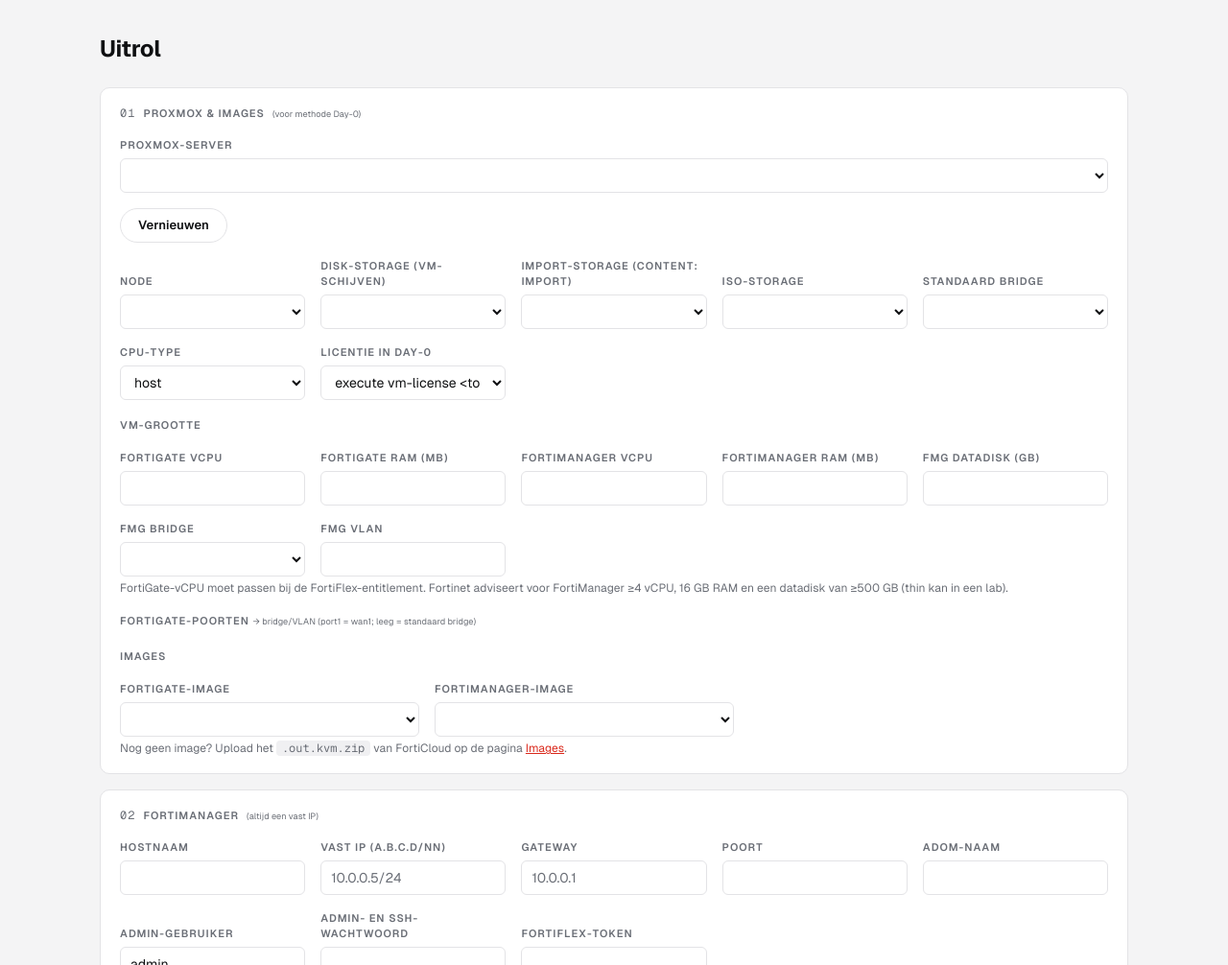
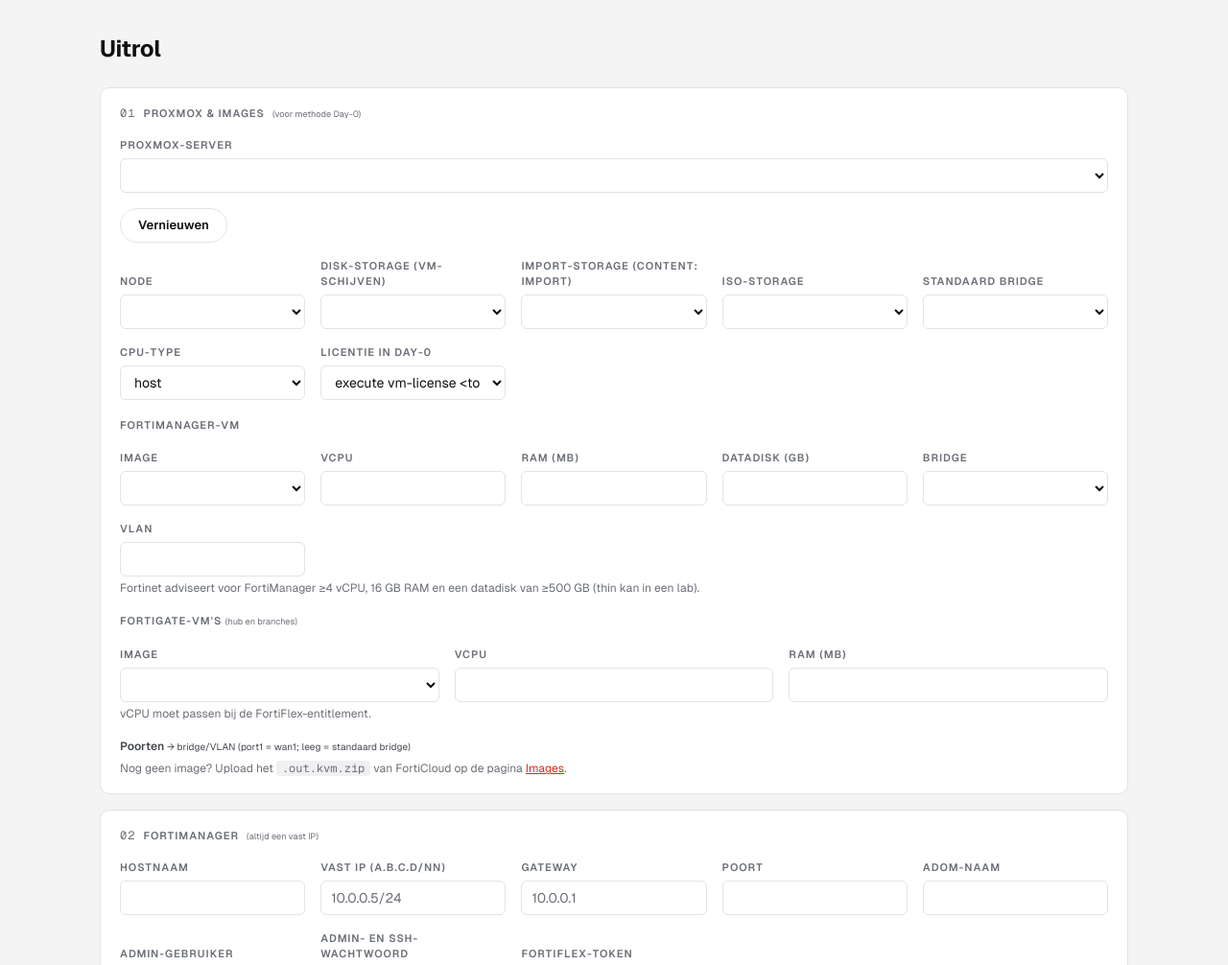
Before and after one commit to s-ruiter/fgt-sdwan-provision, a plain HTML site: page static/index.html in a window 1280 px wide. Shown: the part 94-1100 px from the top of the page at 96% size. Drawn offline with Linux system fonts and the light colour scheme; no server answers.

Commit message:
UI: separate FortiManager-VM and FortiGate-VM hardware blocks (image, vCPU, RAM, disk/ports) in the Proxmox card

```diff
--- a/static/index.html
+++ b/static/index.html
@@ -42,24 +42,26 @@
           <div class="f"><label>CPU-type</label><select id="pve_cpu"><option>host</option><option>x86-64-v2-AES</option><option>x86-64-v3</option><option>kvm64</option></select></div>
           <div class="f"><label>Licentie in Day-0</label><select id="pve_lic"><option value="cli">execute vm-license &lt;token&gt; (aanbevolen)</option><option value="mime">MIME + LICENSE-TOKEN (optioneel)</option></select></div>
         </div>
-        <h3>VM-grootte</h3>
+        <h3>FortiManager-VM</h3>
         <div class="fields">
-          <div class="f"><label>FortiGate vCPU</label><input id="fgt_cores" type="number"></div>
-          <div class="f"><label>FortiGate RAM (MB)</label><input id="fgt_mem" type="number"></div>
-          <div class="f"><label>FortiManager vCPU</label><input id="fmg_cores" type="number"></div>
-          <div class="f"><label>FortiManager RAM (MB)</label><input id="fmg_mem" type="number"></div>
-          <div class="f"><label>FMG datadisk (GB)</label><input id="fmg_disk" type="number"></div>
-          <div class="f"><label>FMG bridge</label><select id="fmg_br"></select></div>
-          <div class="f"><label>FMG VLAN</label><input id="fmg_vlan" type="number"></div>
+          <div class="f"><label>Image</label><select id="img_fmg"></select></div>
+          <div class="f"><label>vCPU</label><input id="fmg_cores" type="number"></div>
+          <div class="f"><label>RAM (MB)</label><input id="fmg_mem" type="number"></div>
+          <div class="f"><label>Datadisk (GB)</label><input id="fmg_disk" type="number"></div>
+          <div class="f"><label>Bridge</label><select id="fmg_br"></select></div>
+          <div class="f"><label>VLAN</label><input id="fmg_vlan" type="number"></div>
         </div>
-        <div class="hint">FortiGate-vCPU moet passen bij de FortiFlex-entitlement. Fortinet adviseert voor FortiManager &ge;4 vCPU, 16 GB RAM en een datadisk van &ge;500 GB (thin kan in een lab).</div>
-        <h3>FortiGate-poorten <small>&rarr; bridge/VLAN (port1 = wan1; leeg = standaard bridge)</small></h3>
+        <div class="hint">Fortinet adviseert voor FortiManager &ge;4 vCPU, 16 GB RAM en een datadisk van &ge;500 GB (thin kan in een lab).</div>
+
+        <h3>FortiGate-VM's <small>(hub en branches)</small></h3>
+        <div class="fields">
+          <div class="f"><label>Image</label><select id="img_fgt"></select></div>
+          <div class="f"><label>vCPU</label><input id="fgt_cores" type="number"></div>
+          <div class="f"><label>RAM (MB)</label><input id="fgt_mem" type="number"></div>
+        </div>
+        <div class="hint">vCPU moet passen bij de FortiFlex-entitlement.</div>
+        <h4>Poorten <small>&rarr; bridge/VLAN (port1 = wan1; leeg = standaard bridge)</small></h4>
         <table id="ports" class="tbl"></table>
-        <h3>Images</h3>
-        <div class="fields" style="max-width:640px">
-          <div class="f"><label>FortiGate-image</label><select id="img_fgt"></select></div>
-          <div class="f"><label>FortiManager-image</label><select id="img_fmg"></select></div>
-        </div>
         <div class="hint">Nog geen image? Upload het <code>.out.kvm.zip</code> van FortiCloud op de pagina <a href="#/images" style="color:var(--accent)">Images</a>.</div>
       </div>
 
--- a/static/style.css
+++ b/static/style.css
@@ -166,6 +166,9 @@ body { display: flex; flex-direction: column; min-height: 100vh; } main { flex:
 .card > h2 + .fields, .card > h2 + .row, .card > h2 + p { margin-top: 16px; }
 h3 { font-size: 11px; font-weight: 600; letter-spacing: .09em; text-transform: uppercase; color: var(--muted); margin: 24px 0 0; }
 h3 + * { margin-top: 12px; }
+h4 { font-size: 12px; font-weight: 600; color: var(--text-2); margin: 18px 0 0; }
+h4 + * { margin-top: 8px; }
+h4 small { font-weight: 400; }
 h3 small, h2 small { font-weight: 400; text-transform: none; letter-spacing: 0; }
 .dev { border: 1px solid var(--line); border-radius: 8px; padding: 14px 16px; background: var(--bg); }
 .dev + .dev { margin-top: 12px; }
```
